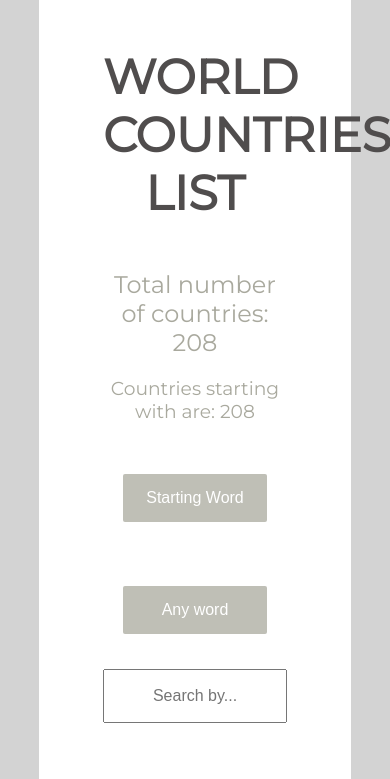
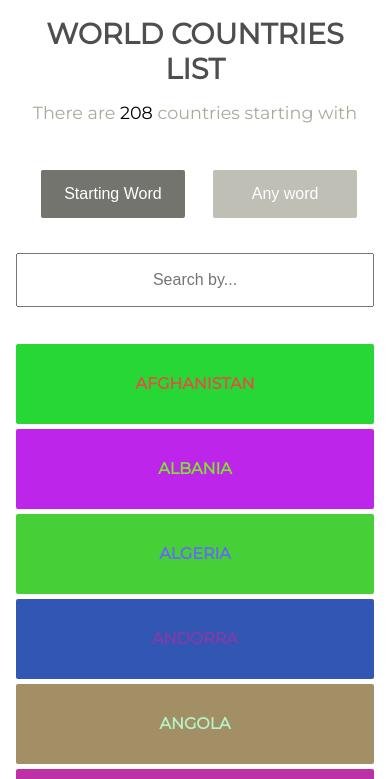
Before and after one commit to antonijak/06-Countries-Info-Search, a plain HTML site: page Index.html in a window 390 px wide. Both pictures are taken after a click on the button "Starting Word". Shown: the top 779 px of the page. Drawn offline with Linux system fonts and the light colour scheme.

Commit message:
Responsiveness and details

```diff
--- a/Index.html
+++ b/Index.html
@@ -12,10 +12,9 @@
 <body>
   <header>
     <h1>WORLD COUNTRIES LIST</h1>
-    <h2>Total number of countries: <span id="total">  </span></h2>
-    <h3>Countries starting with are: <span id="number">  </span></h3>
-    <button type="submit" id="starting-word">Starting Word</button>
-    <button type="submit" id="any-word">Any word</button>
+    <h2>There <span id="verb" >are</span><span id="total"></span> <span id="number"></span> <span id="countrie-s">countries</span> <span id="start-contain"></span> <span id="expression"></span><span id="dot"></span>   </span></h2>
+    <button type="submit" id="starting-word" class="buttons">Starting Word</button>
+    <button type="submit" id="any-word" class="buttons">Any word</button>
     <input type="text" placeholder="Search by..." id="search">
   </header>
   <main>
--- a/JS/script.js
+++ b/JS/script.js
@@ -1,7 +1,14 @@
 
 let main = document.querySelector('main');
 let total = document.querySelector('#total');
-total.textContent = countries.length;
+total.textContent = ` ${countries.length} `;
+let number = document.querySelector('#number');
+let expression = document.querySelector('#expression');
+let startContain = document.querySelector('#start-contain');
+let verb = document.querySelector('#verb');
+let countrie_s = document.querySelector('#countrie-s');
+let lengthx;
+
 
 //generate random hexadecimal number
 function randomHexaNumberGenerator (){
@@ -29,9 +36,24 @@ function createCountryDiv (country){
   countryName.className = 'country-name';
 }
 
+function grammar (wantedVerb){
+  number.textContent = lengthx;
+  startContain.textContent = wantedVerb;
+  if (lengthx > 1 || lengthx === 0){
+    verb.textContent = 'are'
+    countrie_s.textContent = 'countries'
+  } else {
+    verb.textContent = 'is'
+    countrie_s.textContent = 'country'
+  }
+}
+
 
 function searchByFirst (){
   main.innerHTML = '';
+  total.textContent = '';
+  searchFirstBtn.className = 'isClicked';
+  searchAnyBtn.className = 'buttons';
   let userInputUpper = document.querySelector('#search').value.toUpperCase();
   //returns an array of all countries that match and generates country div for each of them
   const resultCountries = countries.filter((val) => {
@@ -42,12 +64,18 @@ function searchByFirst (){
       return upperCaseVal }
   });
   //shows number of matching countries
-  document.querySelector('#number').textContent = resultCountries.length;
+  lengthx = resultCountries.length;
+  expression.textContent = userInputUpper;
+  grammar ('starting with')
+  searchField.removeEventListener('input', searchByAny)
+  searchField.addEventListener('input', searchByFirst)
 }
 
 
 function searchByAny (){
   main.innerHTML = '';
+  searchAnyBtn.className = 'isClicked';
+  searchFirstBtn.className = 'buttons';
   let userInputUpper = document.querySelector('#search').value.toUpperCase();
   //returns an array of all countries that match and generates country div for each of them
   const resultCountries = countries.filter((val) => {
@@ -58,7 +86,11 @@ function searchByAny (){
       return upperCaseVal }
   });
   //shows number of matching countries
-  document.querySelector('#number').textContent = resultCountries.length;
+  lengthx = resultCountries.length;
+  expression.textContent = userInputUpper;
+  grammar ('containing')
+  searchField.removeEventListener('input', searchByFirst)
+  searchField.addEventListener('input', searchByAny)
 }
 
 
--- a/style.css
+++ b/style.css
@@ -59,7 +59,7 @@ align-content: space-around;
 text-align: center;
 }
 
-#starting-word, #any-word {
+.buttons {
   margin: 2rem 1rem;
   height: 3rem;
   width: 9rem;
@@ -72,7 +72,7 @@ text-align: center;
   color: white;
 }
 
-#starting-word:hover, #any-word:hover{
+.buttons:hover{
   color: rgb(240, 237, 237);
 }
 
@@ -83,9 +83,60 @@ h1 {
   color: rgb(80, 77, 77);
   margin-bottom: 3rem;
   margin-top: 0;
+  width: 100%;
 }
 
-h2, h3 {
+h2 {
   color: rgb(169, 169, 158);
   font-weight: normal;
 }
+
+.isClicked {
+  margin: 2rem 1rem;
+  height: 3rem;
+  width: 9rem;
+  display: inline-block;
+  font-size: 1rem;
+  border-radius: 2px;
+  background-color: rgb(116, 116, 110);
+  border: none;
+  outline: none;
+  color: white;
+}
+
+#expression, #number, #total {
+  color: black;
+}
+@media only screen and (max-width: 540px) {
+  header {
+    padding: 1rem;
+    width: 100%;
+  }
+  h1 {
+    font-size: 1.8rem;
+    margin-top: 0;
+    margin-bottom: 1rem;
+  }
+  h2 {
+    font-size: 1.1rem;
+  }
+  .buttons {
+    margin: .5rem .5rem;
+    height: 3rem;
+    width: 9rem;
+  }
+
+  main{
+    padding: 1rem;
+    width: 100%;
+  }
+
+  .country{
+    height: 80px;
+    margin: 5px 0;
+  }
+
+  .country-name {
+    font-size: 1rem;
+  }
+}
```
